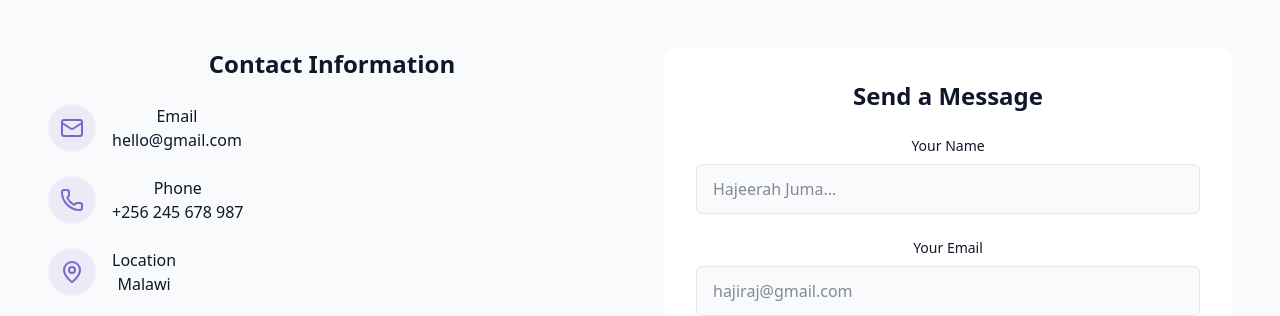
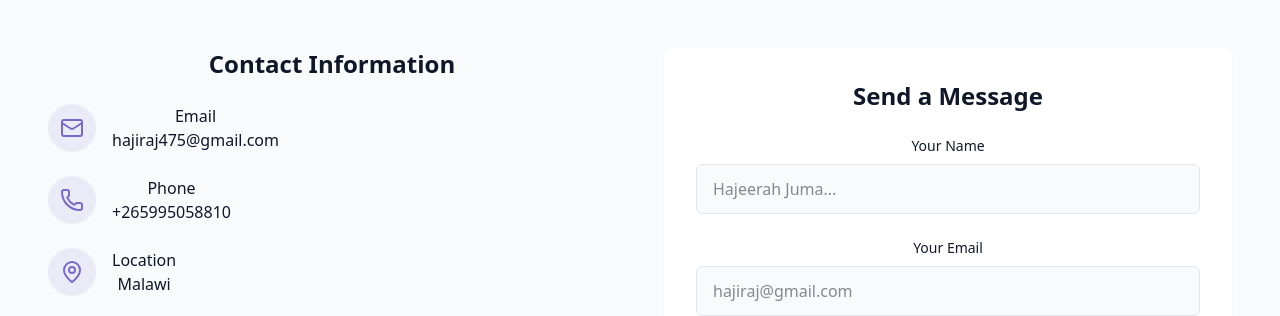
Before and after one commit to hajirajuma/myreactport, a React (Vite) app: page / in a window 1280 px wide. Shown: the part 3304-3620 px from the top of the page. Built offline with nearby package versions, Linux system fonts and the light colour scheme.

Commit message:
correcting error

```diff
--- a/src/Components/ContactSection.jsx
+++ b/src/Components/ContactSection.jsx
@@ -49,10 +49,10 @@
                 <div>
                   <h4 className="font-medium"> Email</h4>
                   <a
-                    href="mailto:hello@gmail.com"
+                    href="mailto:hajiraj475@gmail.com"
                     className="text-muted-foreground hover:text-primary transition-colors"
                   >
-                    hello@gmail.com
+                    hajiraj475@gmail.com
                   </a>
                 </div>
               </div>
@@ -63,10 +63,10 @@
                 <div>
                   <h4 className="font-medium"> Phone</h4>
                   <a
-                    href="tel:+11234567890"
+                    href="tel:+265995058810"
                     className="text-muted-foreground hover:text-primary transition-colors"
                   >
-                    +256 245 678 987
+                    +265995058810
                   </a>
                 </div>
               </div>
```
